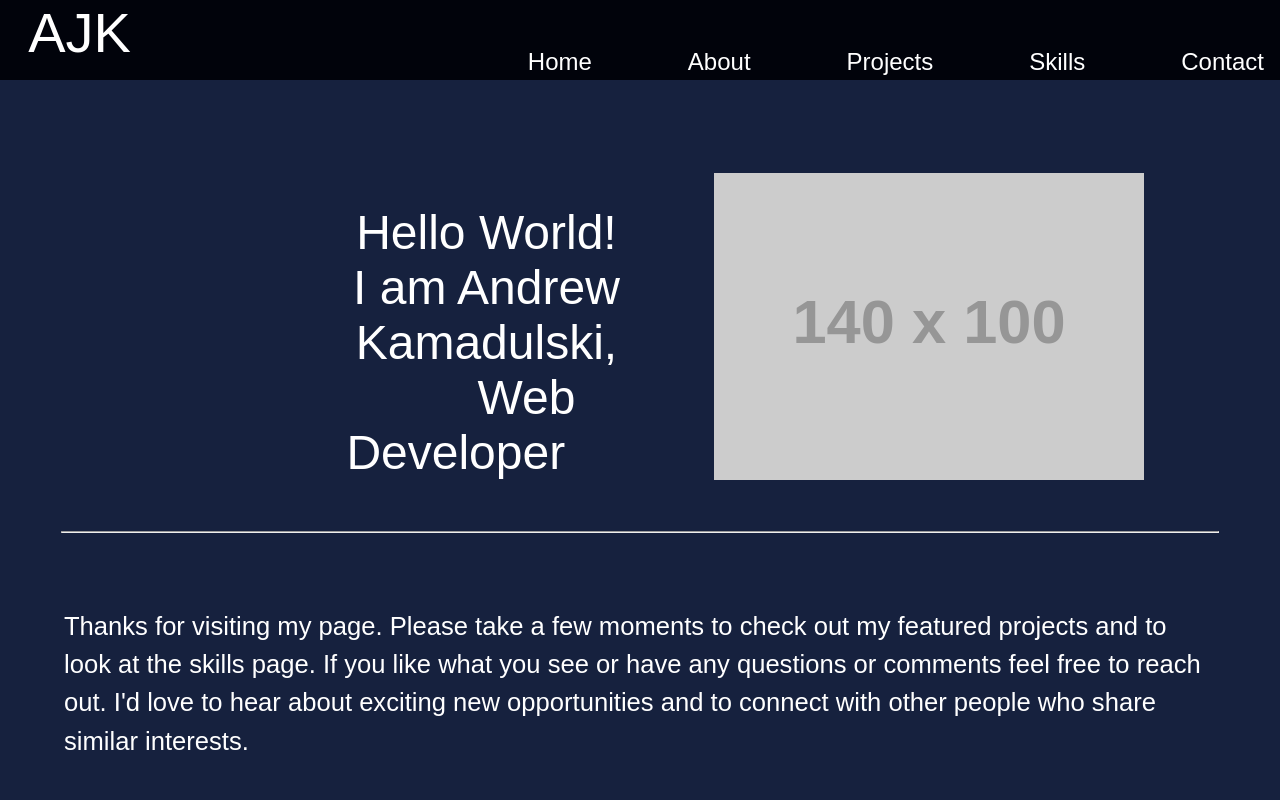
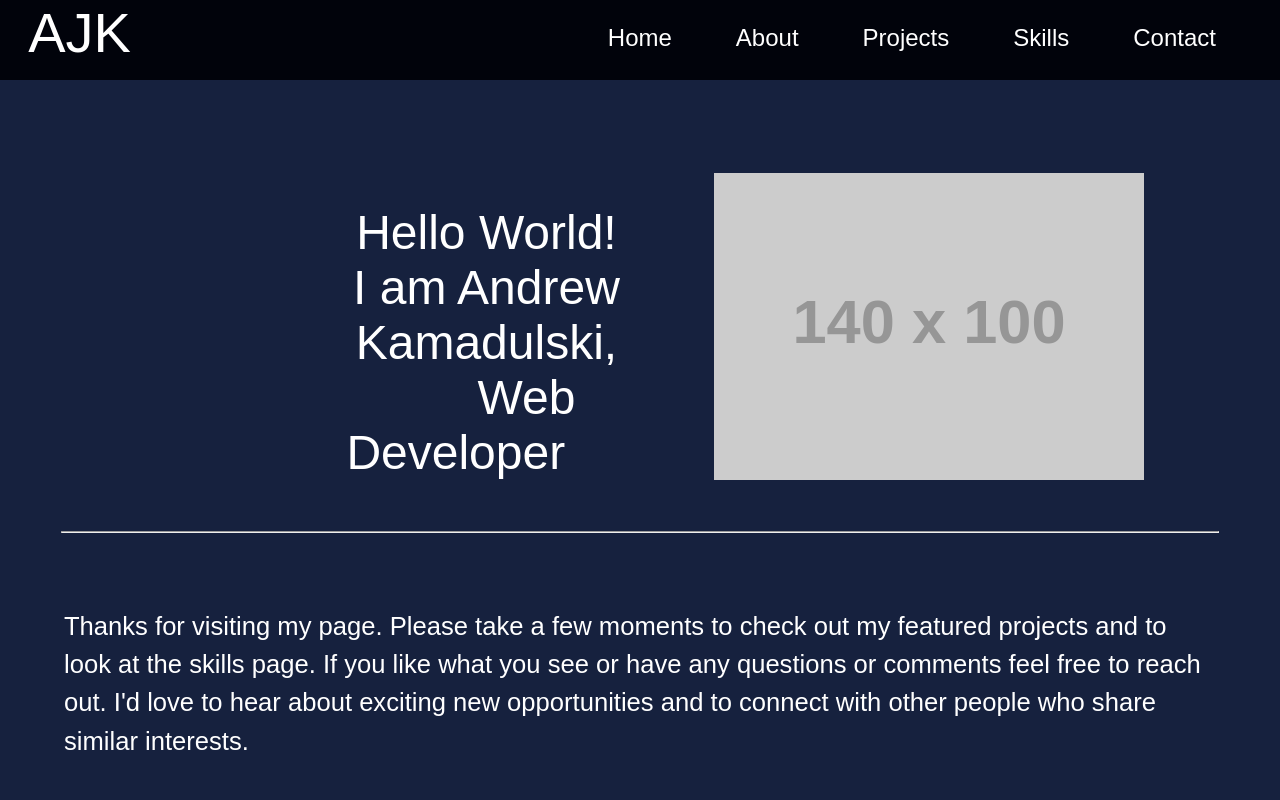
Before and after one commit to Kamadulski999/Kamadulski, a React (Create React App) app: page / in a window 1280 px wide. Shown: the top 800 px of the page. Built offline with nearby package versions, Linux system fonts and the light colour scheme; a web font is replaced by a local one.

Commit message:
css updates for AWS deployment

```diff
--- a/src/components/Nav/index.js
+++ b/src/components/Nav/index.js
@@ -38,7 +38,7 @@ function Nav() {
               </ul>
               </div>
 
-            <div className={'menu-icon'} onClick={handleClick}>
+            <div className='menu-icon' onClick={handleClick}>
                 <i className={click ? 'fas fa-times' : 'fas fa-bars'} />
             </div>
 
--- a/src/components/Nav/nav.css
+++ b/src/components/Nav/nav.css
@@ -18,17 +18,15 @@
     }
 
 .navLink {
-    position: absolute;
-    right: 0;
-    top: -8vh;
+    position: fixed;
+    top: 0;
     display: flex;
-    margin: 1em 3em 0 0;
-   }
+    }
 
    .navLink * {
-      margin: 1em;
       font-size: 1.5rem;
       text-decoration: none;
+      margin-right: 2rem;
    }
 
 
@@ -78,9 +76,12 @@
 
 
 @media screen and (max-width: 960px) {
-    .NavbarItems {
-        position: relative;
+    .navLink{
+        position: fixed;
+        right: 5vw;
+        top: 0;
     }
+
 
     .nav-menu {
         display: flex;
```
Also changed, not shown: 2 other files (tests, documents, lock files or other folders).
